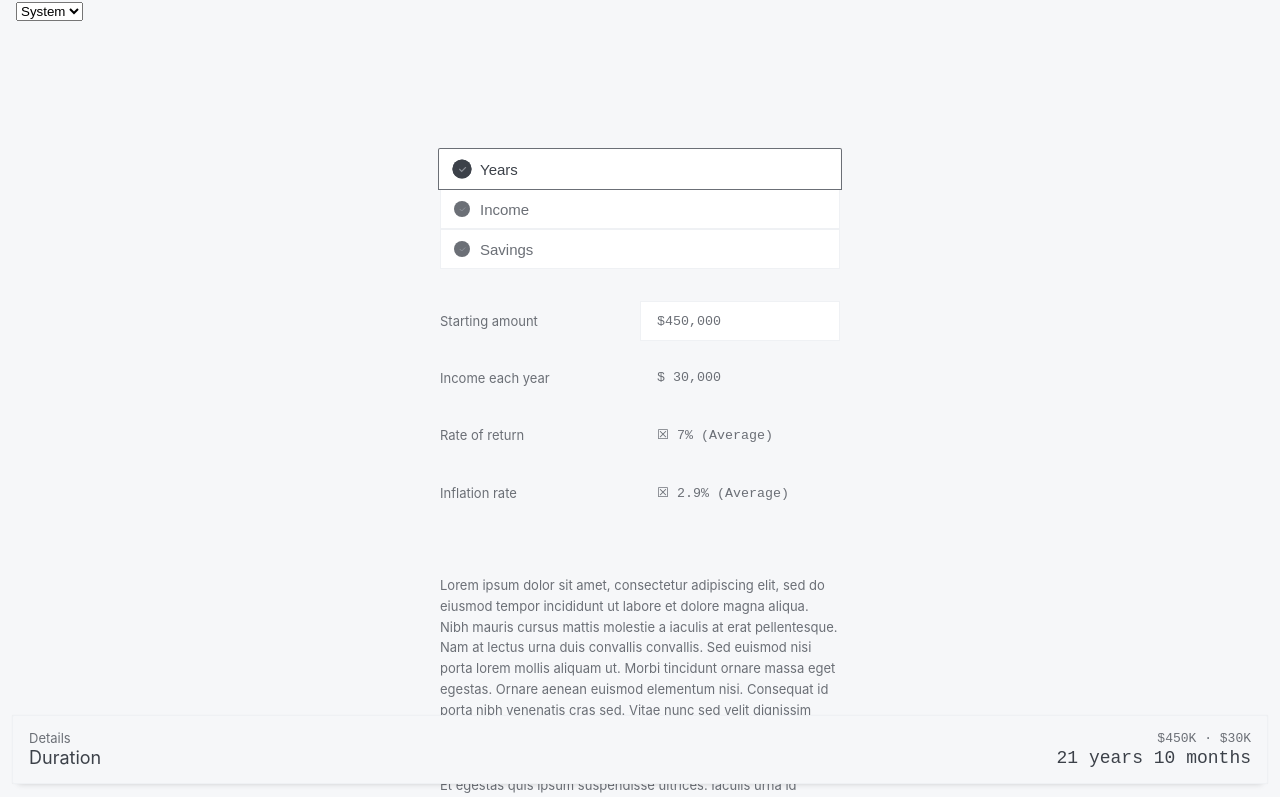
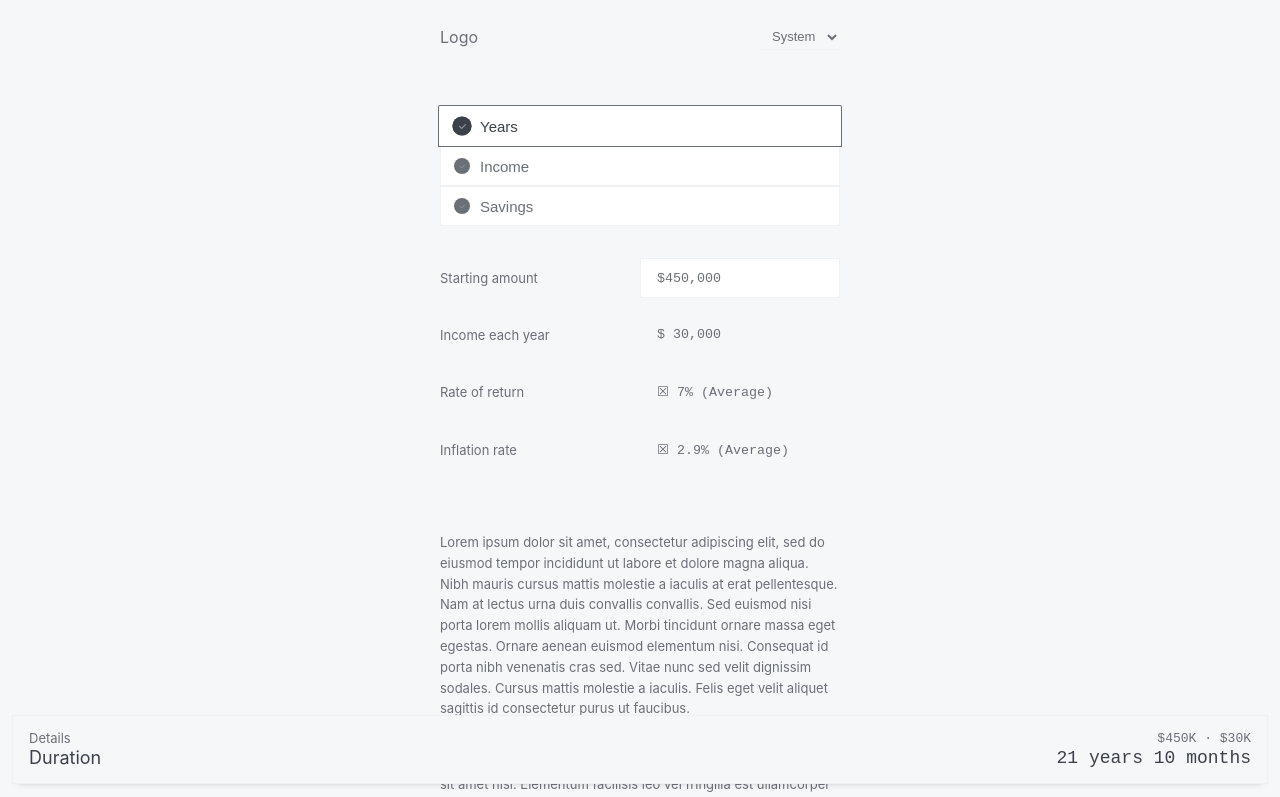
Before and after one commit to moeamaya/choice, a Next.js app: page / in a window 1280 px wide. Shown: the top 797 px of the page. Built offline with nearby package versions, Linux system fonts and the light colour scheme.

Commit message:
Header styling

```diff
--- a/components/ThemeSwitcher/index.tsx
+++ b/components/ThemeSwitcher/index.tsx
@@ -1,5 +1,19 @@
 import { useState, useEffect } from 'react'
 import { useTheme } from 'next-themes'
+import { styled } from '@stitches/react';
+
+const StyledSelect = styled('select', {
+  color: `var(--foreground)`,
+  background: `var(--background)`,
+  border: `none`,
+  fontSize: 13,
+  padding: `4px 8px`,
+  borderBottom: `1px solid var(--border)`,
+  marginLeft: `auto`,
+  '&:hover': {
+    borderColor: `#EFF1F4`,
+  }
+});
 
 const ThemeSwitcher = () => {
   const [mounted, setMounted] = useState(false)
@@ -15,11 +29,11 @@ const ThemeSwitcher = () => {
   }
 
   return (
-    <select value={theme} onChange={e => setTheme(e.target.value)}>
+    <StyledSelect value={theme} onChange={e => setTheme(e.target.value)}>
       <option value="system">System</option>
       <option value="dark">Dark</option>
       <option value="light">Light</option>
-    </select>
+    </StyledSelect>
   )
 }
 
--- a/pages/index.tsx
+++ b/pages/index.tsx
@@ -18,7 +18,8 @@ const Home: NextPage = () => {
         <link rel="icon" href="/favicon.ico" />
       </Head>
 
-      <header>
+      <header className={styles.header}>
+        <div>Logo</div>
         <ThemeSwitcher />
       </header>
 
--- a/styles/Home.module.css
+++ b/styles/Home.module.css
@@ -2,8 +2,16 @@
   padding: 0 1rem;
 }
 
+.header {
+  display: flex;
+  align-items: center;
+  max-width: 400px;
+  margin: 0 auto;
+  padding: 1.5rem 0;
+}
+
 .main {
-  padding: 8rem 0;
+  padding: 2rem 0 8rem;
   flex: 1;
   display: flex;
   flex-direction: column;
```
